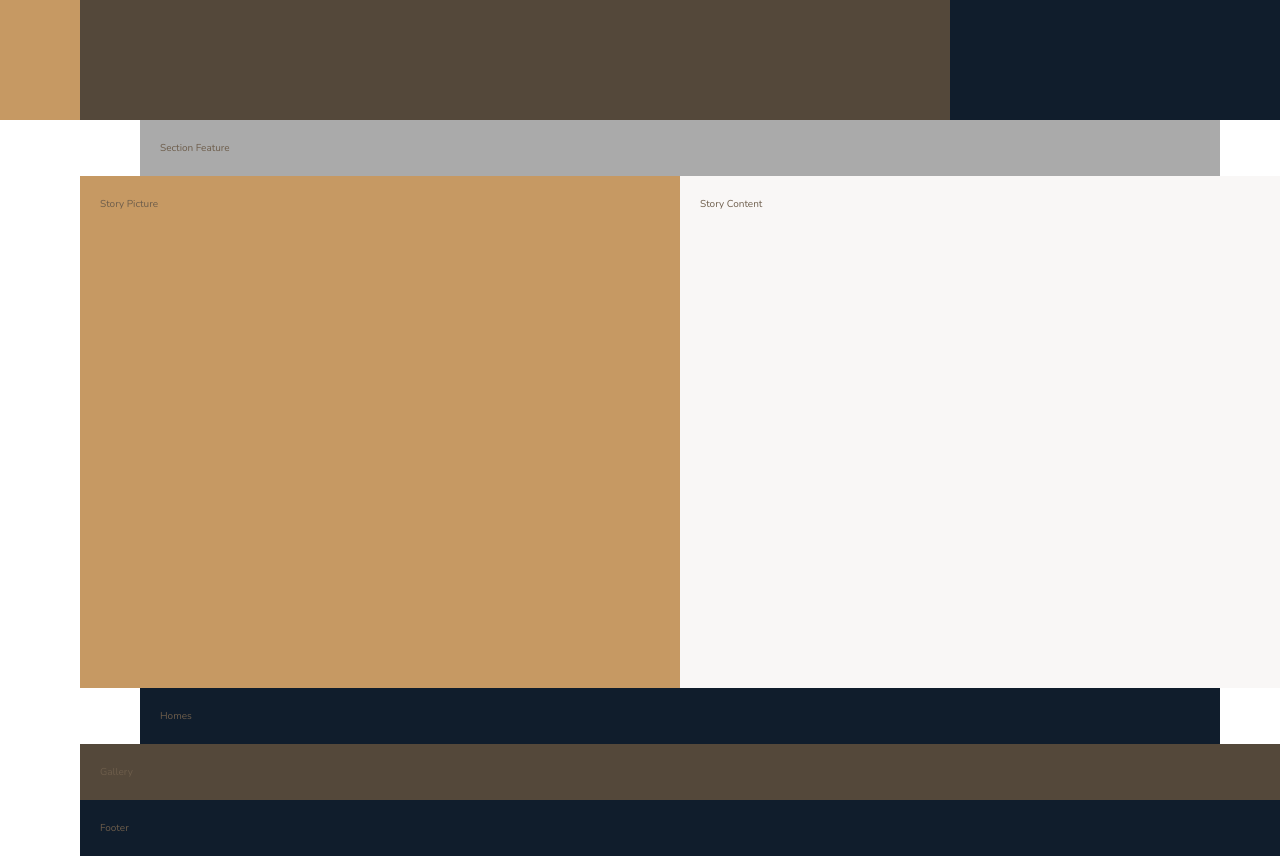
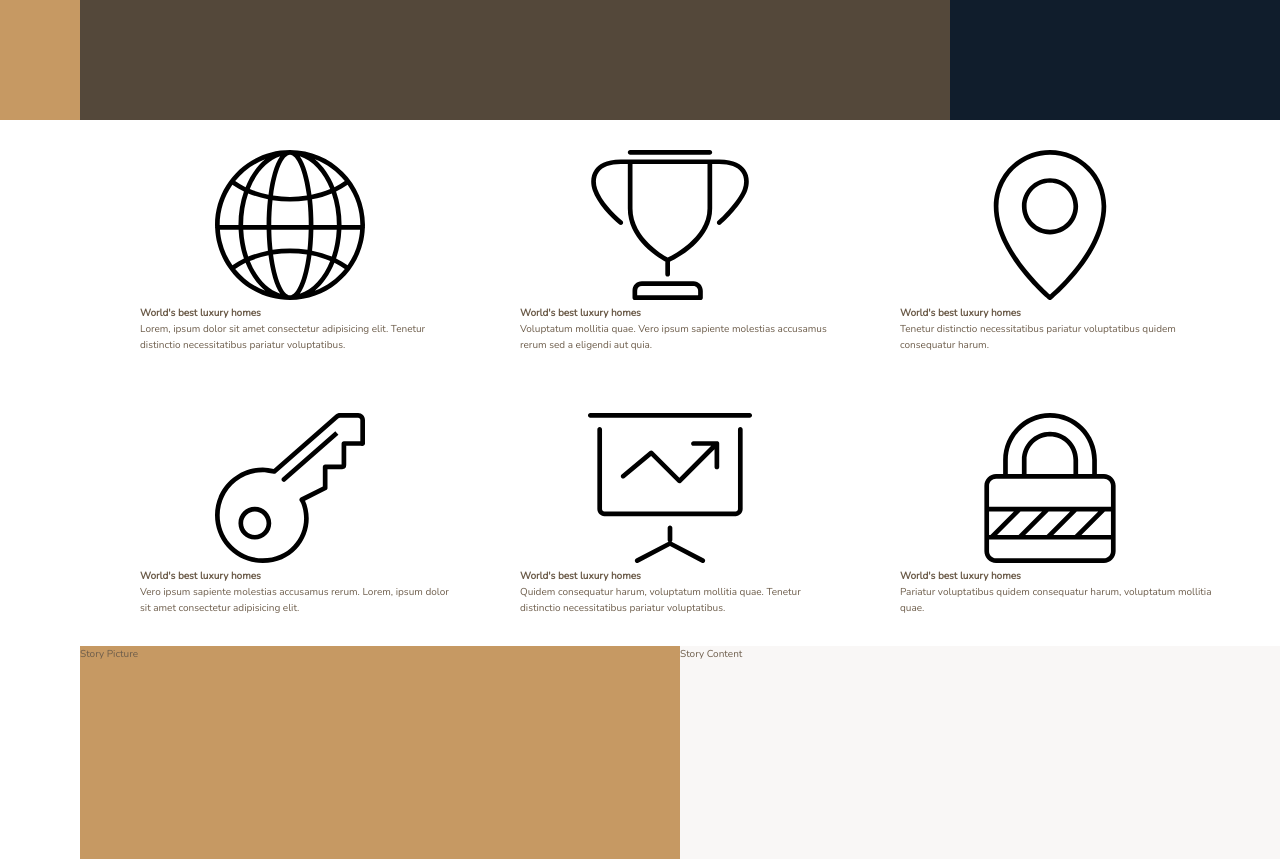
Before and after one commit to Franklinxavier/grid, a website: page index.html in a window 1280 px wide. Shown: the part 520-1379 px from the top of the page. Drawn offline with nearby package versions, Linux system fonts and the light colour scheme.

Commit message:
Building feature section part 1 completed

```diff
--- a/index.html
+++ b/index.html
@@ -24,7 +24,57 @@
         </div>
 
         <section class="features">
-            Section Feature
+            <div class="feature">
+                <svg class="feature_icon">
+                    <use xlink:href="img/sprite.svg#icon-global"></use>
+                </svg>
+                <h4 class="heading-4"> World's best luxury homes</h4>
+                <p class="feature__text">Lorem, ipsum dolor sit amet consectetur adipisicing elit.
+                    Tenetur distinctio necessitatibus pariatur voluptatibus.</p>
+            </div>
+
+            <div class="feature">
+                <svg class="feature_icon">
+                    <use xlink:href="img/sprite.svg#icon-trophy"></use>
+                </svg>
+                <h4 class="heading-4"> World's best luxury homes</h4>
+                <p class="feature__text">Voluptatum mollitia quae.
+                    Vero ipsum sapiente molestias accusamus rerum sed a eligendi aut quia.</p>
+            </div>
+
+            <div class="feature">
+                <svg class="feature_icon">
+                    <use xlink:href="img/sprite.svg#icon-map-pin"></use>
+                </svg>
+                <h4 class="heading-4"> World's best luxury homes</h4>
+                <p class="feature__text">Tenetur distinctio necessitatibus pariatur voluptatibus quidem consequatur harum.</p>
+            </div>
+
+            <div class="feature">
+                <svg class="feature_icon">
+                    <use xlink:href="img/sprite.svg#icon-key"></use>
+                </svg>
+                <h4 class="heading-4"> World's best luxury homes</h4>
+                <p class="feature__text">Vero ipsum sapiente molestias accusamus rerum.
+                    Lorem, ipsum dolor sit amet consectetur adipisicing elit.</p>
+            </div>
+
+            <div class="feature">
+                <svg class="feature_icon">
+                    <use xlink:href="img/sprite.svg#icon-presentation"></use>
+                </svg>
+                <h4 class="heading-4"> World's best luxury homes</h4>
+                <p class="feature__text">Quidem consequatur harum, voluptatum mollitia quae.
+                    Tenetur distinctio necessitatibus pariatur voluptatibus.</p>
+            </div>
+
+            <div class="feature">
+                <svg class="feature_icon">
+                    <use xlink:href="img/sprite.svg#icon-lock"></use>
+                </svg>
+                <h4 class="heading-4"> World's best luxury homes</h4>
+                <p class="feature__text">Pariatur voluptatibus quidem consequatur harum, voluptatum mollitia quae.</p>
+            </div>
         </section>
 
         <div class="story__pictures">
--- a/sass/_base.scss
+++ b/sass/_base.scss
@@ -40,7 +40,4 @@ body {
     grid-template-rows: 80vh min-content 40vw repeat(3 ,min-content);
     grid-template-columns: [sidebar-start] 8rem [sidebar-end full-start] minmax(6rem ,1fr) [center-start] repeat(8 ,[col-start] minmax(min-content ,14rem) [col-end]) [center-end] minmax(6rem ,1fr) [full-end];
 
-    & > * {
-        padding: 2rem;
-    }
 }
--- a/sass/_features.scss
+++ b/sass/_features.scss
@@ -1,4 +1,12 @@
 .features {
-    background-color: $color-grey-light-2;
     grid-column: center-start / center-end;
+    margin: 3rem 0;
+
+    display: grid;
+    grid-template-columns: repeat(3 ,1fr);
+    gap: 6rem;
+
+    &__feature {
+
+    }
 }
```
Also changed, not shown: css/style.css.
